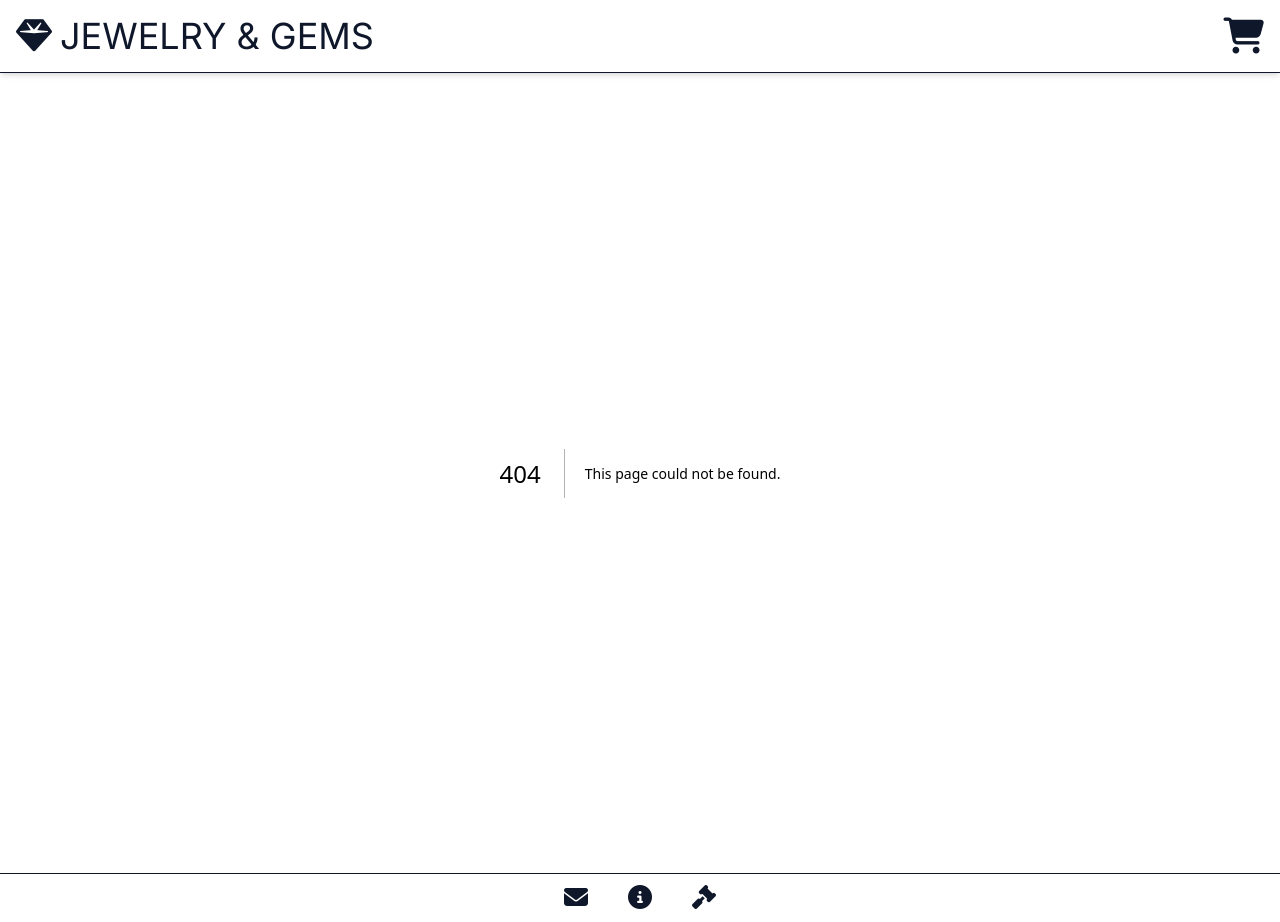
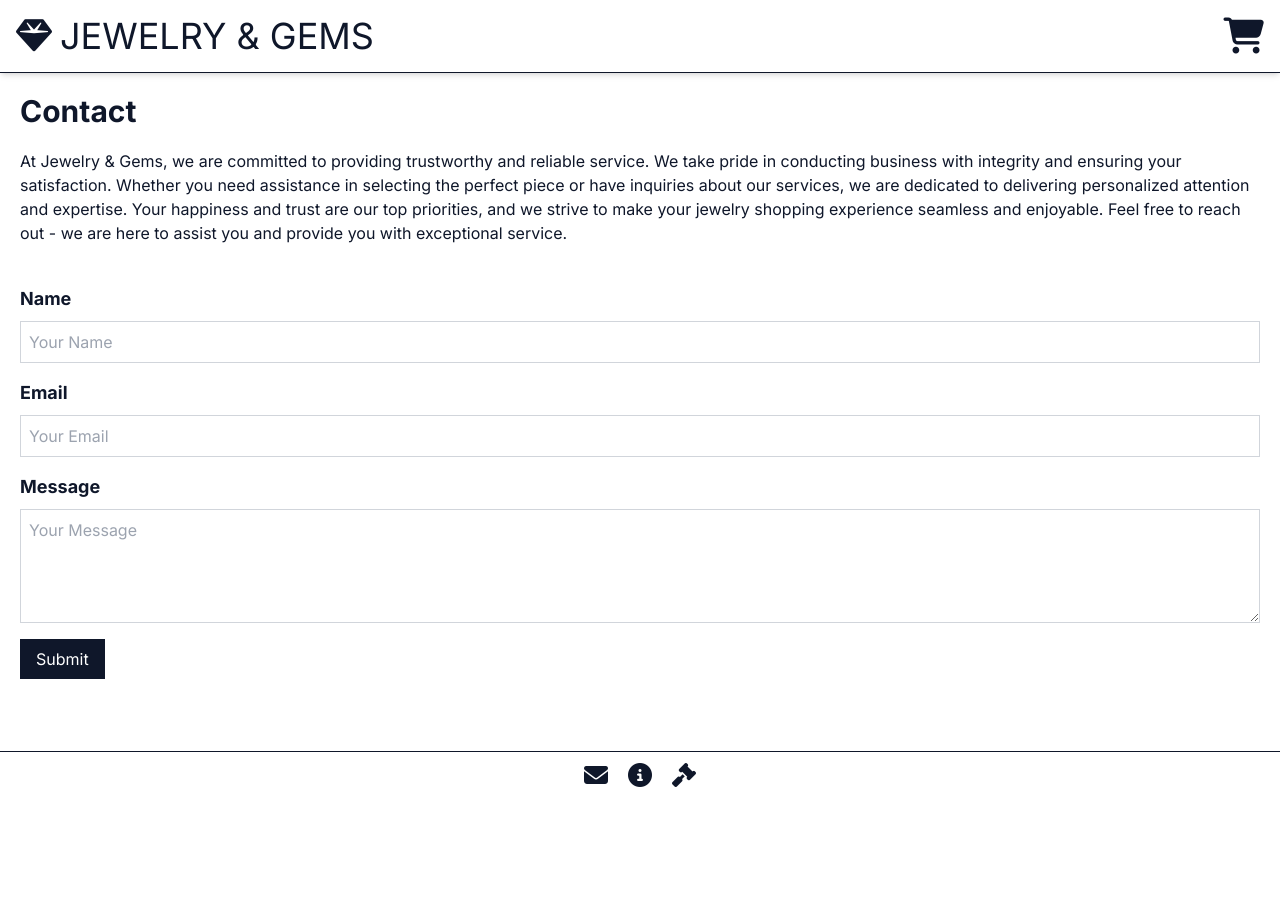
Before and after one commit to JRH89/nextjs-store, a Next.js app: page /Message in a window 1280 px wide. Before the commit this address had no page. After the commit the page ends 800 px from the top, so only its background shows below. Built offline with nearby package versions, Linux system fonts and the light colour scheme.

Commit message:
new contact page, ui adj

```diff
--- a/app/Header.js
+++ b/app/Header.js
@@ -15,15 +15,15 @@ export default function Header() {
         <Modal />
       )}
       <Link href={'/'}>
-        <h1 className='uppercase cursor-pointer hover:underline hover:text-sky-900 duration-300 text-slate-900'><i className="fa-solid fa-gem mr-2"></i>Jewelry & Gems</h1>
+        <h1 className='uppercase cursor-pointer hover:underline hover:text-sky-950 duration-300 text-slate-900'><i className="fa-solid fa-gem mr-2"></i>Jewelry & Gems</h1>
       </Link>
       <div onClick={setOpenModal} className="relative cursor-pointer group grid place-items-center">
         {cartItems.length > 0 && (
-          <div className="absolute aspect-square pointer-events-none h-5 sm:h-6 grid place-items-center top-0 bg-blue-400 text-white rounded-full right-0 -translate-y-1/2 translate-x-1/2">
+          <div className="absolute aspect-square pointer-events-none h-5 sm:h-6 grid place-items-center top-0 text-white rounded-full right-0 -translate-y-1/2 translate-x-1/2">
             <p className="text-xs sm:text-sm">{cartItems.length}</p>
           </div>
         )}
-        <i className="fa-solid cursor-pointer text-slate-900 hover:text-sky-900 fa-shopping-cart hover:scale-95 duration-300"></i>
+        <i className="fa-solid cursor-pointer text-slate-900 hover:text-sky-950 fa-shopping-cart hover:scale-95 duration-300"></i>
       </div>
     </header>
   )
--- /dev/null
+++ b/app/Message/page.jsx
@@ -0,0 +1,21 @@
+"use client"
+import React from 'react'
+import Message from '../components/Message'
+
+function MessagePage() {
+	return (
+		<div className='m-5 text-slate-900 flex flex-col justify-evenly gap-5'>
+			<div className='gap-5 flex flex-col justify-evenly'>
+				<h1 className='text-3xl font-bold '>
+					Contact
+				</h1>
+				<p>
+					At Jewelry & Gems, we are committed to providing trustworthy and reliable service. We take pride in conducting business with integrity and ensuring your satisfaction. Whether you need assistance in selecting the perfect piece or have inquiries about our services, we are dedicated to delivering personalized attention and expertise. Your happiness and trust are our top priorities, and we strive to make your jewelry shopping experience seamless and enjoyable. Feel free to reach out - we are here to assist you and provide you with exceptional service.
+				</p>
+			</div>
+			<Message />
+		</div>
+	)
+}
+
+export default MessagePage
--- a/app/components/Message.jsx
+++ b/app/components/Message.jsx
@@ -105,7 +105,7 @@ export default function Message() {
 								placeholder="Your Message"
 							></textarea>
 						</div>
-						<button type="submit" className="bg-slate-900 hover:bg-sky-900 text-white py-2 px-4 ">Submit</button>
+						<button type="submit" className="bg-slate-900 hover:bg-sky-950 text-white py-2 px-4 ">Submit</button>
 
 					</form>
 				)}
--- a/app/layout.js
+++ b/app/layout.js
@@ -32,14 +32,14 @@ export default function RootLayout({ children }) {
         <div className='flex-1'>
           {children}
         </div>
-        <footer className='flex items-center justify-center gap-10 border-t border-solid border-slate-900 p-2'>
-          <Link passHref className="text-slate-900 text-center text-xl md:text-2xl font-medium hover:scale-90 hover:opacity-60 duration-300" href={'mailto:hookerhillstudios@gmail.com'} target='_blank'>
+        <footer className='flex items-center justify-center gap-5 border-t border-solid border-slate-900 p-2'>
+          <Link passHref className="text-slate-900 text-center text-xl md:text-2xl font-medium hover:scale-90 hover:text-sky-950 duration-300" href={'/Message'}>
             <i className='fa fa-envelope'></i>
           </Link>
-          <Link passHref className="text-slate-900 text-center text-xl md:text-2xl font-medium hover:scale-90 hover:opacity-60 duration-300" href={'/About'}>
+          <Link passHref className="text-slate-900 text-center text-xl md:text-2xl font-medium hover:scale-90 hover:text-sky-950 duration-300" href={'/About'}>
             <i className='fa fa-circle-info'></i>
           </Link>
-          <Link passHref className="text-slate-900 text-center text-xl md:text-2xl font-medium hover:scale-90 hover:opacity-60 duration-300" href='/LegalNotice'>
+          <Link passHref className="text-slate-900 text-center text-xl md:text-2xl font-medium hover:scale-90 hover:text-sky-950 duration-300" href='/LegalNotice'>
             <i className='fa fa-legal'></i>
           </Link>
         </footer>
```
